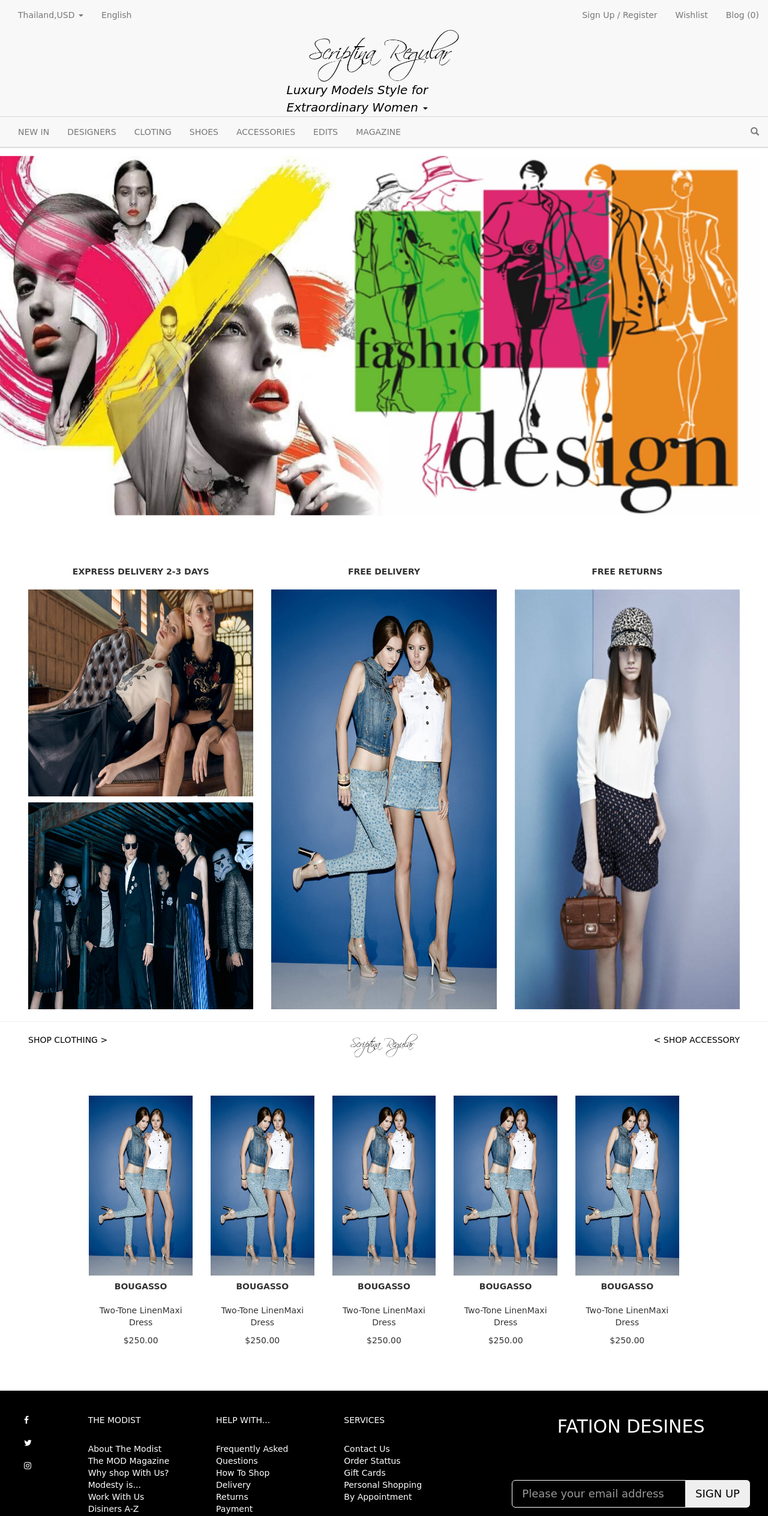
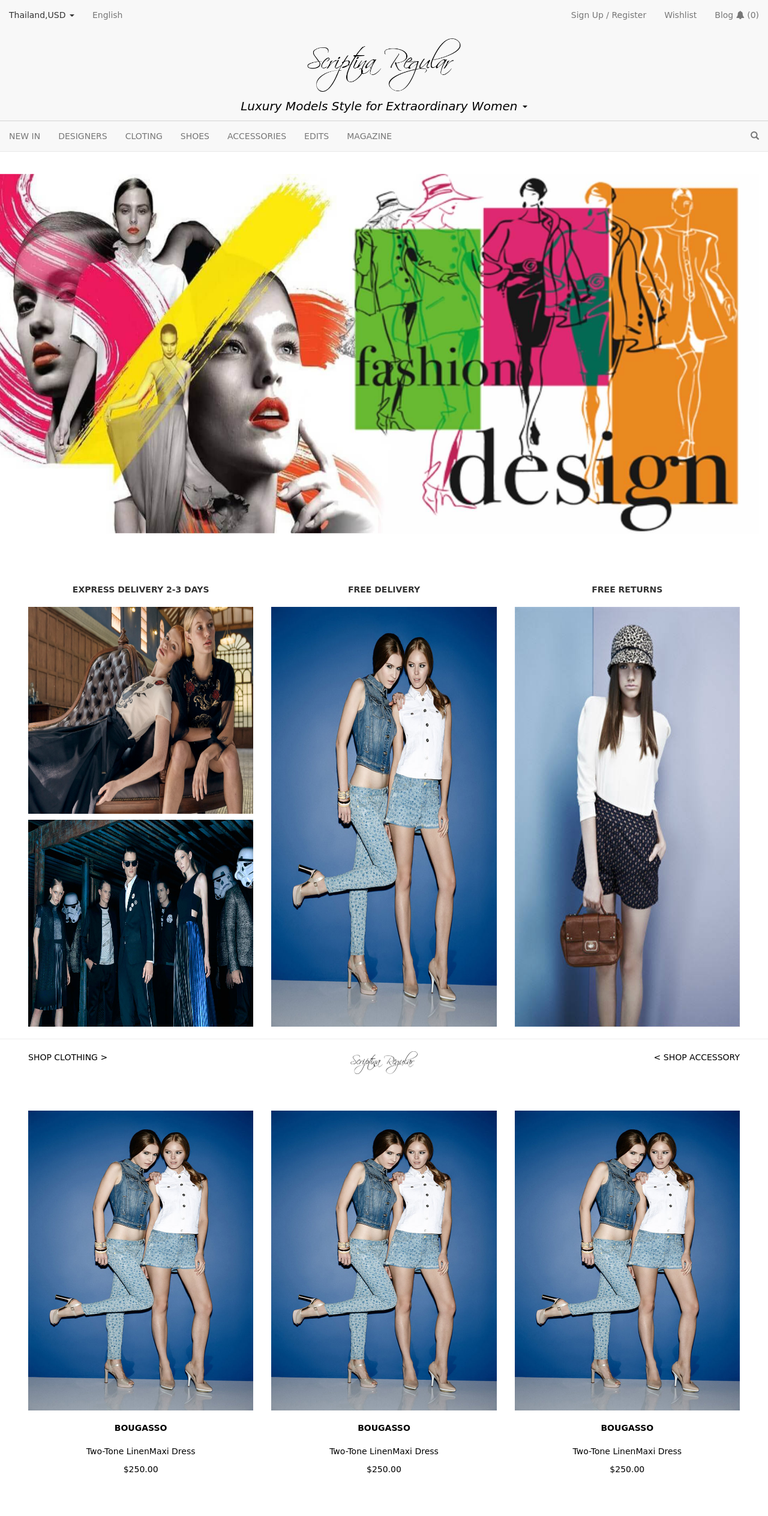
Before and after one commit to EJdisara/html, a plain HTML site: page form.html in a window 1280 px wide. Shown: the top 2528 px of the page at 60% size. Drawn offline with nearby package versions, Linux system fonts and the light colour scheme.

Commit message:
edit design

```diff
--- a/form.html
+++ b/form.html
@@ -4,7 +4,7 @@
   <title>Bootstrap Example</title>
   <meta charset="utf-8">
   <meta name="viewport" content="width=device-width, initial-scale=1">
-  <link rel="stylesheet" href="https://cdnjs.cloudflare.com/ajax/libs/font-awesome/4.7.0/css/font-awesome.min.css">
+  <link rel="stylesheet" href="https://cdnjs.cloudflare.com/ajax/libs/font-awesome/4.7.0/css/font-awesome.min.css"><!--font icon-->
   <link rel="stylesheet" href="https://maxcdn.bootstrapcdn.com/bootstrap/3.3.7/css/bootstrap.min.css">
   <link rel="stylesheet" href="site-style.css">
   <script src="https://ajax.googleapis.com/ajax/libs/jquery/3.2.0/jquery.min.js"></script>
@@ -36,41 +36,26 @@
         </li>
         <li><a href="#">English</a></li>
         </ul>
-          </li>
-        </ul>
         <ul class="nav navbar-nav navbar-right">
           <li><a href="#">Sign Up / Register</a></li>
           <li><a href="#">Wishlist</a></li>
-          <li><a href="#">Blog <span class"glyphicon glyphicon-bell"></span> (0)</a></li>
+          <li><a href="#">Blog <i class="fa fa-bell"></i> (0)</a></li>
         </ul>
-          </li>
-        </ul>
-      </div><!-- /.navbar-collapse -->
-    </div><!-- /.container-fluid -->
-    <div class="container-fluid">
-    <img src="image/scriptina.regular.png" class="imge-top"/>
-    <div class="dropdown drop-top">
+        <div class="navbar-img">
+          <img src="image/scriptina.regular.png"/>
+        </div>
+        <ul class="nav navbar-center">
+          <li class="dropdown">
           <a class="dropdown-toggle" data-toggle="dropdown" href="#">Luxury Models Style for Extraordinary Women
             <span class="caret"></span></a>
             <ul class="dropdown-menu">
               <li><a href="#">Page 1-1</a></li>
               <li><a href="#">Page 1-2</a></li>
             </ul>
-    </div>
-  </div>
-  <div class="container-fluid nav-menu">
-    <div class="navbar-header">
-      <button type="button" class="navbar-toggle collapsed" data-toggle="collapse" data-target="#bs-example-navbar-collapse-2" aria-expanded="false">
-        <span class="sr-only">Toggle navigation</span>
-        <span class="icon-bar"></span>
-        <span class="icon-bar"></span>
-        <span class="icon-bar"></span>
-      </button>
-    </div>
-
-    <!-- Collect the nav links, forms, and other content for toggling -->
-    <div class="collapse navbar-collapse" id="bs-example-navbar-collapse-2">
-      <ul class="nav navbar-nav">
+          </li>
+        </ul>
+        <div class="nav-menu">
+        <ul class="nav navbar-nav navbar-menubar">
           <li><a href="#">NEW IN</a></li>
           <li><a href="#">DESIGNERS</a></li>
           <li><a href="#">CLOTING</a></li>
@@ -83,26 +68,27 @@
           <li><a href="#"><span class="glyphicon glyphicon-search"></span></a></li>
         </ul>
       </div>
-</div>
+      </div><!-- /.navbar-collapse -->
+    </div><!-- /.container-fluid -->
 </nav>
 
-<div class="row" style="margin-top:260px;width:100%;">
+<div class="row" style="margin-top: 290px;width:100%;">
 <img src="image/fashion-design-slide.jpg" style="width:100%;height:600px;" />
 </div>
 
 <div class="row" style="width:95%;margin-top:5%;margin-left:auto;margin-right:auto;">
     <div class="col-sm-4">
       <p class="p-image">EXPRESS DELIVERY 2-3 DAYS</p>
-      <img src="image/S6_510.jpg" style="width: 100%;height:350px;padding-bottom: 5px;"/>
-      <img src="image/STAR-WARS_JASPAL08.jpg" style="width: 100%;height:350px;padding-top: 5px;"/>
+      <a href="#"><img src="image/S6_510.jpg" style="width: 100%;height:350px;padding-bottom: 5px;"/></a>
+      <a href="#"><img src="image/STAR-WARS_JASPAL08.jpg" style="width: 100%;height:350px;padding-top: 5px;"/></a>
     </div>
     <div class="col-sm-4">
       <p class="p-image">FREE DELIVERY</p>
-      <img src="image/Jaspal-Woman_4.jpg" style="width: 100%;height:700px;" />
+      <a href="#"><img src="image/Jaspal-Woman_4.jpg" style="width: 100%;height:700px;" /></a>
     </div>
     <div class="col-sm-4">
       <p class="p-image">FREE RETURNS</p>
-      <img src="image/w_1.jpg" style="width: 100%;height:700px;"/>
+      <a href="#"><img src="image/w_1.jpg" style="width: 100%;height:700px;"/></a>
     </div>
   </div>
   <hr>
@@ -118,58 +104,63 @@
           <a href="#" class="pull-right">< SHOP ACCESSORY</a>
         </div>
     </div>
-<div class="row" style="width: 95%;margin-top:5%;margin-left:auto;margin-right:auto;">
-      <div class="col-sm-1">
-      </div>
-      <div class="col-sm-2">
+
+    <div class="row" style="width: 95%;margin-left:auto;margin-right:auto;">
+      <div class="col-sm-4 gallery">
+        <a href="#">
         <img src="image/Jaspal-Woman_4.jpg" class="img-slide" />
-        <p class="p-image">BOUGASSO<p>
+        <p class="p-image">BOUGASSO</p>
         <p class="text-center">Two-Tone LinenMaxi Dress</p>
         <p class="text-center">$250.00</p>
+        </a>
       </div>
-      <div class="col-sm-2">
+      <div class="col-sm-4 gallery">
+        <a href="#">
         <img src="image/Jaspal-Woman_4.jpg" class="img-slide" />
-        <p class="p-image">BOUGASSO<p>
+        <p class="p-image">BOUGASSO</p>
         <p class="text-center">Two-Tone LinenMaxi Dress</p>
         <p class="text-center">$250.00</p>
+        </a>
       </div>
-      <div class="col-sm-2">
+      <div class="col-sm-4 gallery">
+        <a href="#">
         <img src="image/Jaspal-Woman_4.jpg" class="img-slide" />
-        <p class="p-image">BOUGASSO<p>
+        <p class="p-image">BOUGASSO</p>
         <p class="text-center">Two-Tone LinenMaxi Dress</p>
         <p class="text-center">$250.00</p>
+        </a>
       </div>
-      <div class="col-sm-2">
+      <div class="col-sm-4 gallery">
+        <a href="#">
         <img src="image/Jaspal-Woman_4.jpg" class="img-slide" />
-        <p class="p-image">BOUGASSO<p>
+        <p class="p-image">BOUGASSO</p>
         <p class="text-center">Two-Tone LinenMaxi Dress</p>
         <p class="text-center">$250.00</p>
+        </a>
       </div>
-      <div class="col-sm-2">
+      <div class="col-sm-4 gallery">
+        <a href="#">
         <img src="image/Jaspal-Woman_4.jpg" class="img-slide" />
-        <p class="p-image">BOUGASSO<p>
+        <p class="p-image">BOUGASSO</p>
         <p class="text-center">Two-Tone LinenMaxi Dress</p>
         <p class="text-center">$250.00</p>
-      </div>
-      <div class="col-sm-1">
+        </a>
       </div>
     </div>
-
-
 
     <footer>
           <div class="row" style="width: 100%;">
                 <div class="col-sm-1 div-ul">
                     <ul>
                       <li><a href="#"><i class="fa fa-facebook-f"></i></a></li>
-                  <li style="margin-top: 50%;"><a href="#"><i class="fa fa-twitter"></i></a></li>
-                  <li style="margin-top: 50%;"><a href="#"><i class="fa fa-instagram"></i></a></li>
+                      <li style="margin-top: 20%;"><a href="#"><i class="fa fa-twitter"></i></a></li>
+                      <li style="margin-top: 20%;"><a href="#"><i class="fa fa-instagram"></i></a></li>
                     </ul>
                   </div>
                   <div class="col-sm-2 div-ul">
                     <ul>
                       <li><a href="#">THE MODIST</a></li>
-                  <li style="margin-top: 20%;"><a href="#">About The Modist</a></li>
+                      <li style="margin-top: 5%;"><a href="#">About The Modist</a></li>
                       <li><a href="#">The MOD Magazine</a></li>
                       <li><a href="#">Why shop With Us?</a></li>
                       <li><a href="#">Modesty is...</a></li>
@@ -180,7 +171,7 @@
                   <div class="col-sm-2 div-ul">
                     <ul>
                       <li><a href="#">HELP WITH...</a></li>
-                  <li style="margin-top: 20%;"><a href="#">Frequently Asked Questions</a></li>
+                      <li style="margin-top: 5%;"><a href="#">Frequently Asked Questions</a></li>
                       <li><a href="#">How To Shop</a></li>
                       <li><a href="#">Delivery</a></li>
                       <li><a href="#">Returns</a></li>
@@ -192,7 +183,7 @@
                   <div class="col-sm-2 div-ul">
                     <ul>
                       <li><a href="#">SERVICES</a></li>
-                  <li style="margin-top: 20%;"><a href="#">Contact Us</a></li>
+                      <li style="margin-top: 5%;"><a href="#">Contact Us</a></li>
                       <li><a href="#">Order Stattus</a></li>
                       <li><a href="#">Gift Cards</a></li>
                       <li><a href="#">Personal Shopping By Appointment</a></li>
@@ -212,7 +203,5 @@
                 </div>
         </footer>
 
-
-
 </body>
 </html>
--- a/site-style.css
+++ b/site-style.css
@@ -4,34 +4,58 @@ body{
 a {
   color: black;
 }
-img.imge-top{
+div.container-fluid{
+  padding-right: 0px;
+  padding-left: 0px;
+}
+ul.nav.navbar-nav.navbar-right {
+    margin-right: 0px;
+}
+div.navbar-img{
+  margin-top: 5%;
+}
+div.navbar-img img{
   width: 20%;
-  display: block;
   margin: 0 auto;
 }
-div.drop-top{
-  width: 26%;
-  height: 100%;
-  margin: 0 auto;
+ul.nav.navbar-center{
+  text-align: center;
   font-style: oblique;
   font-size: 20px;
 }
+ul.dropdown-menu{
+  text-align: center;
+  width: 100%;
+}
+@media (min-width: 768px){
+  .navbar-collapse.collapse div.navbar-img img{
+      display: block!important;
+  }
+  .navbar-collapse.collapse ul.nav.navbar-center{
+    display: block!important;
+  }
+}
+.collapse div.navbar-img img{
+    display: none;
+}
+.collapse ul.nav.navbar-center{
+  display: none;
+}
 div.nav-menu{
-    border-top: 1px solid lightgrey;
-    border-bottom: 1px solid lightgrey;
-}
-div ul.navbar-center{
-
+  border-top: 1px solid lightgrey;
 }
 p.p-image{
   margin-top: 5%;
   text-align: center;
-  height: 30px;
+  margin-bottom: 5%;
   font-weight: bold;
+}
+div.gallery{
+  margin-top:5%;
 }
 img.img-slide{
   width: 100%;
-  height:300px;
+  height:500px;
 }
 footer{
   margin-top: 5%;
```
Lines whose indentation alone changed are shown as unchanged.
